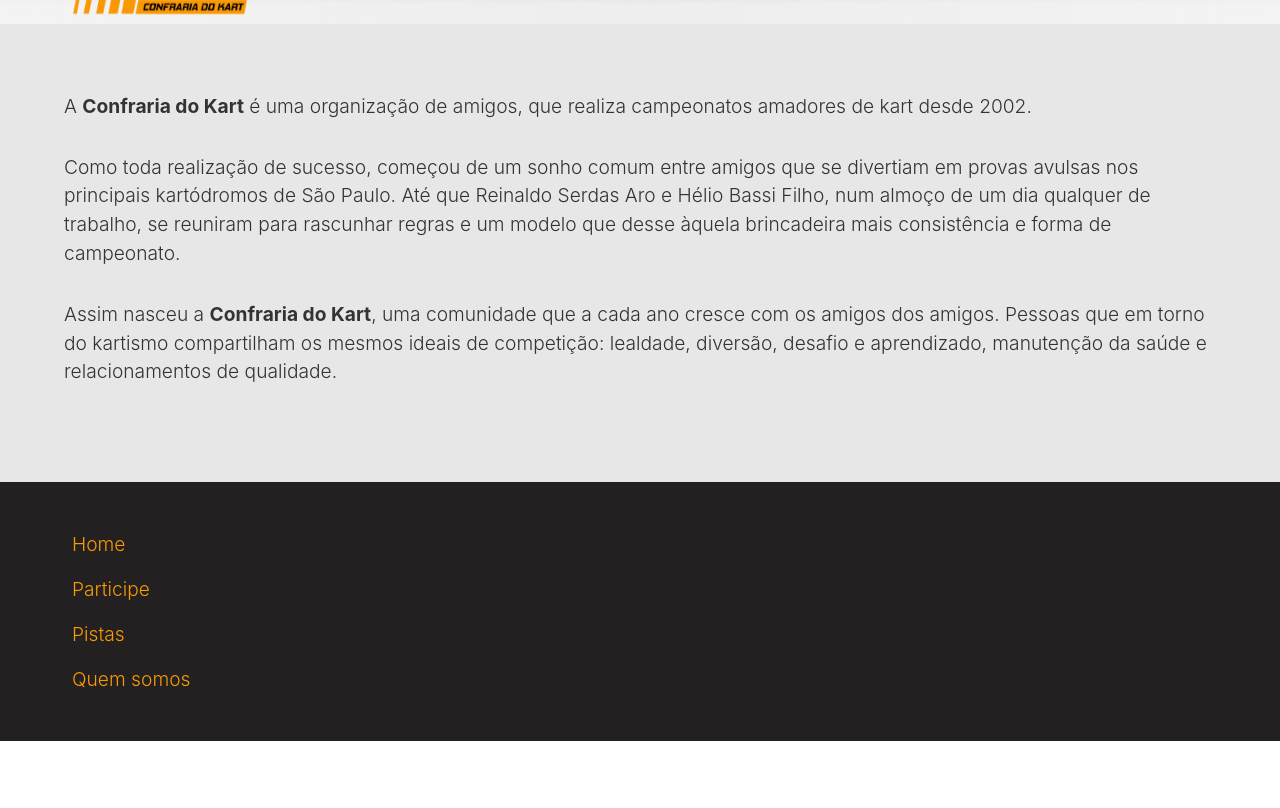
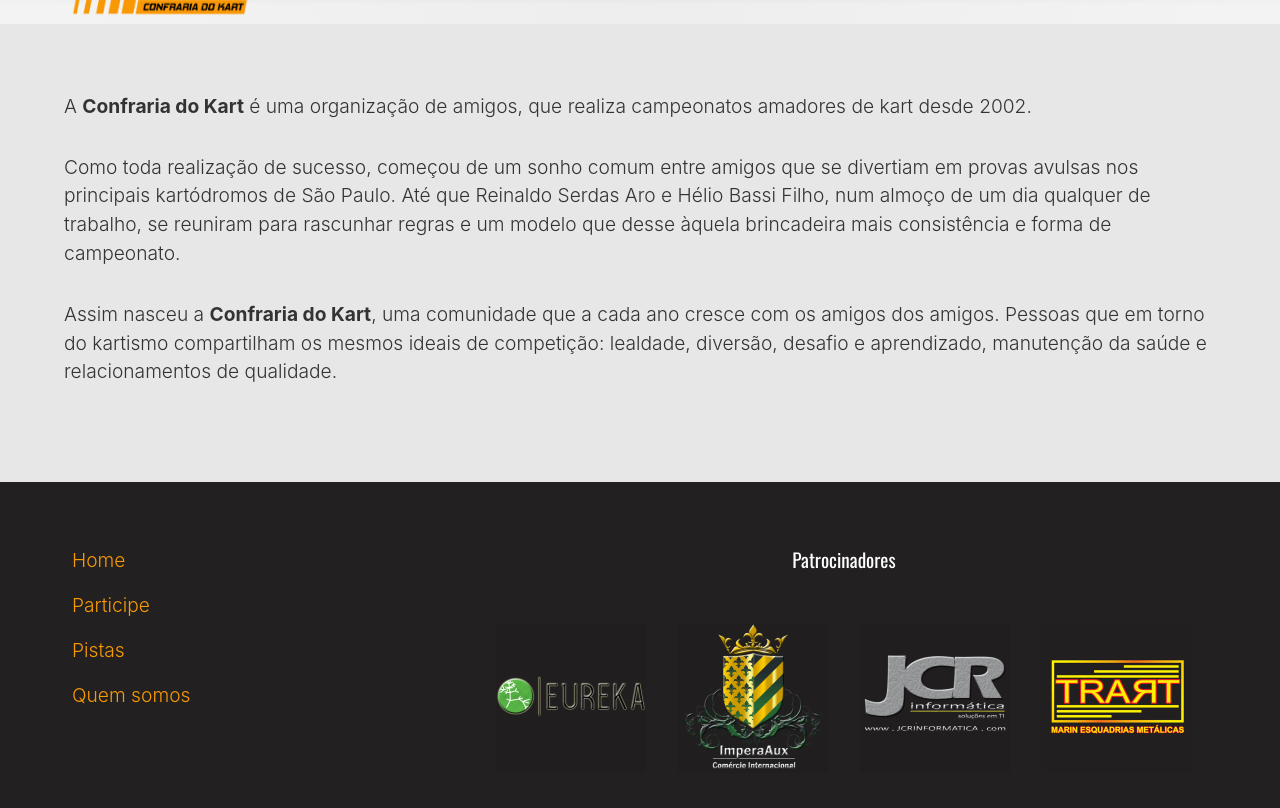
Before and after one commit to ConfrariaDoKart/confrariadokart.github.io, a Jekyll site: the page built from index.html, in a window 1280 px wide and 900 px high, scrolled down 1942 px, cut to the strip 55-863 px from the top of the window. Built offline with Jekyll 4.4.1, drawn with Linux system fonts in a browser that asks for light colours; before the commit the page ends 2738 px from its top, so only the background shows below that.

Commit message:
Patrocinadores no rodapé

```diff
--- a/_includes/footer.html
+++ b/_includes/footer.html
@@ -1,5 +1,5 @@
 <footer class="site-footer">
-  <div class="wrapper">
+  <div class="site-footer__wrapper">
 
     <ul class="seamless">
       <li>
@@ -8,14 +8,31 @@
 
       {% assign site_pages = site.pages | sort: 'position' %}
 
-      {% for p in site_pages %}
-        {% if p.menu-title %}
-          <li>
-            <a href="{{ p.url | prepend: site.baseurl }}">{{ p.menu-title }}</a>
-          </li>
-        {% endif %}
-      {% endfor %}
+      {% for p in site_pages %}{% if p.menu-title %}
+        <li>
+          <a href="{{ p.url | prepend: site.baseurl }}">{{ p.menu-title }}</a>
+        </li>
+      {% endif %}{% endfor %}
     </ul>
+
+    <section class="site-footer__features">
+      <h4 class="site-footer__features-title">Patrocinadores</h4>
+
+      <ul class="site-footer__features-list">
+        <li class="site-footer__features-item">
+          <img src="{{ site.baseurl }}/img/patrocinadores/eureka.png" alt="Eureka">
+        </li>
+        <li class="site-footer__features-item">
+          <img src="{{ site.baseurl }}/img/patrocinadores/impera.png" alt="Impera">
+        </li>
+        <li class="site-footer__features-item">
+          <img src="{{ site.baseurl }}/img/patrocinadores/jcr.png" alt="JCR">
+        </li>
+        <li class="site-footer__features-item">
+          <img src="{{ site.baseurl }}/img/patrocinadores/trart.png" alt="TRART">
+        </li>
+      </ul>
+    </section>
 
   </div>
 </footer>
```
